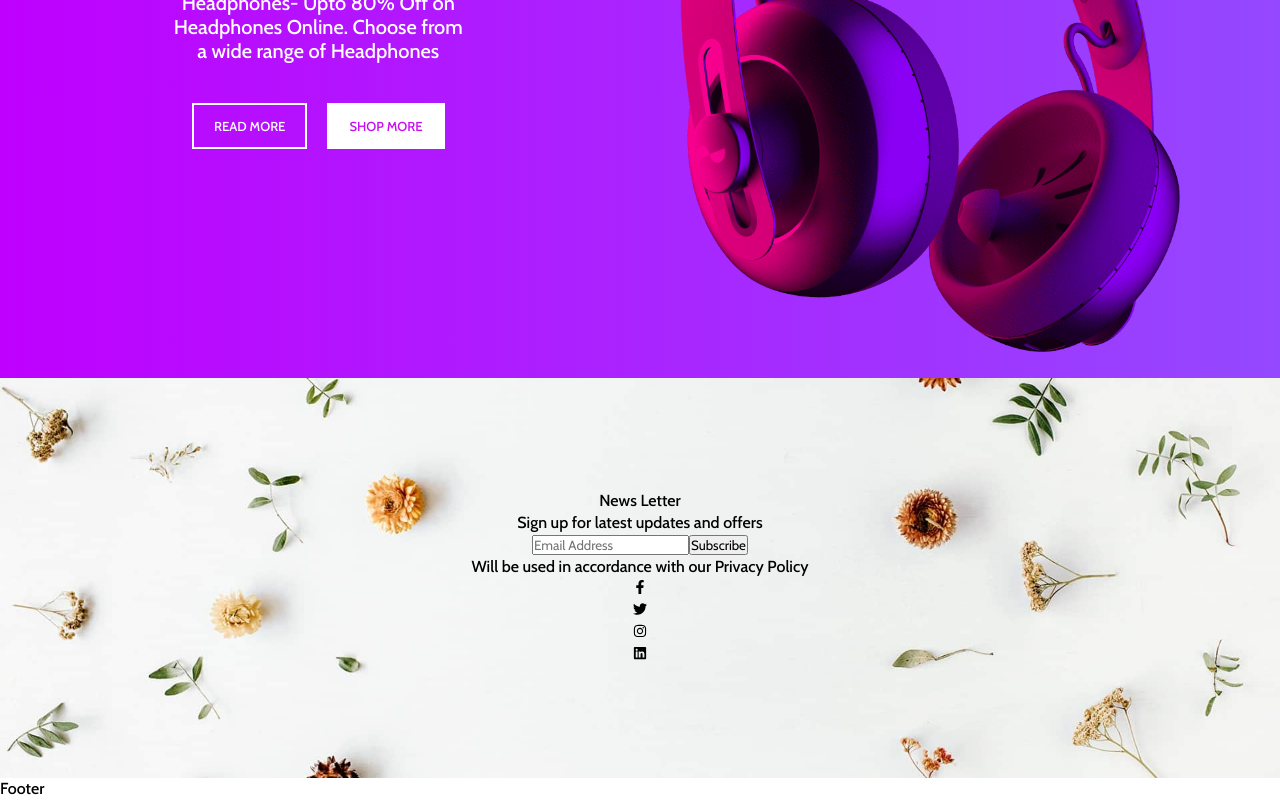
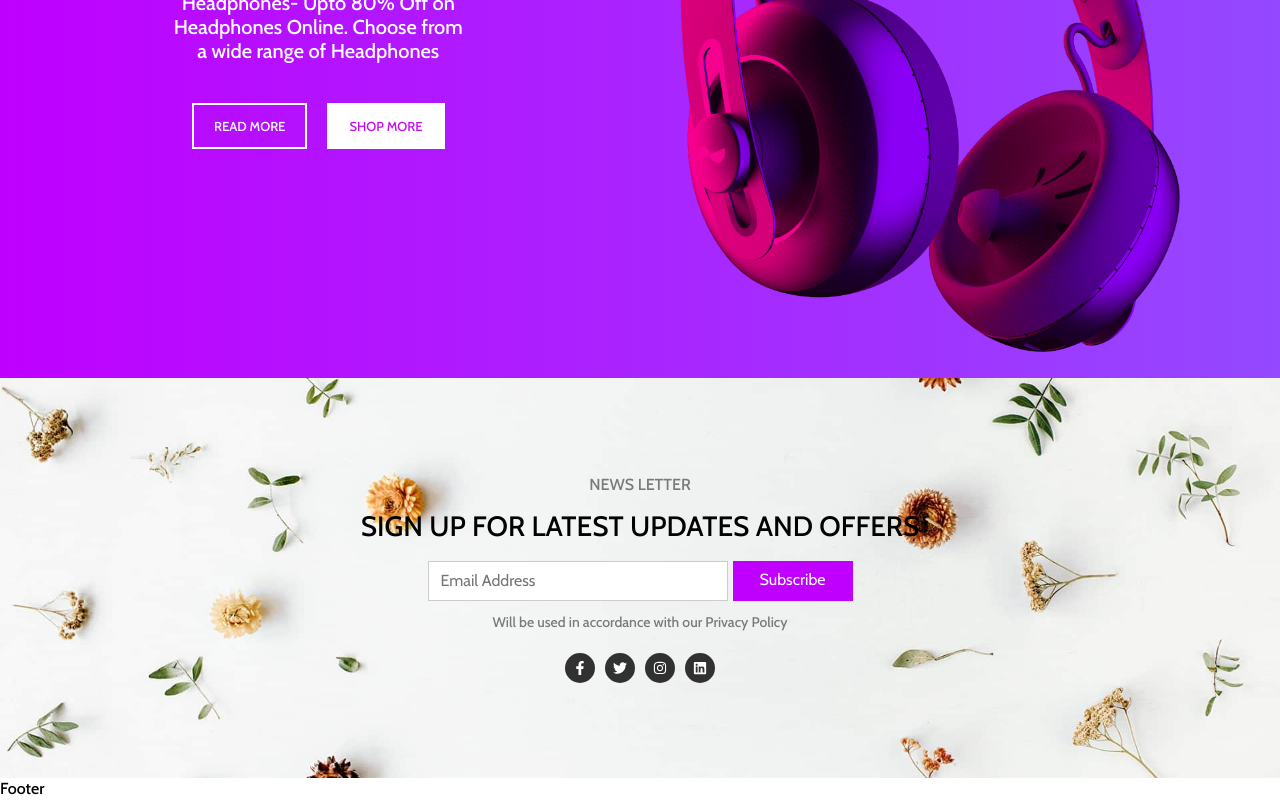
Before and after one commit to NITINKUMAWAT0/E-ShOpp, a React (Create React App) app: page / in a window 1280 px wide. Shown: the part 423-1223 px from the top of the page. Built offline with nearby package versions, Linux system fonts and the light colour scheme.

Commit message:
newsLetter section completed!!

```diff
--- a/src/components/Footer/Newsletter/Newsletter.scss
+++ b/src/components/Footer/Newsletter/Newsletter.scss
@@ -1,5 +1,6 @@
 @import "../../../css-config/mixins.scss";
-.newsLetter-section{
+
+.newsLetter-section {
     width: 100%;
     height: 400px;
     display: flex;
@@ -7,8 +8,9 @@
     background: #f9f9f9 url("../../../assets/newsletter-bg.jpeg");
     background-position: center;
     background-repeat: no-repeat;
-    background-size:cover;
-    .newsLetter-content{
+    background-size: cover;
+
+    .newsLetter-content {
         width: fit-content;
         display: flex;
         flex-direction: column;
@@ -16,4 +18,81 @@
         margin: 0 auto;
         text-align: center;
     }
+
+    .small-text {
+        margin-bottom: 15px;
+        text-transform: uppercase;
+        color: rgba(0, 0, 0, 0.5);
+    }
+
+    .big-text {
+        margin-bottom: 20px;
+        font-size: 22px;
+        line-height: 30px;
+        font-weight: 500;
+        text-transform: uppercase;
+        padding: 0 30px;
+
+        @include md {
+            font-size: 28px;
+        }
+    }
+
+    .form {
+        display: flex;
+        gap: 5px;
+        margin-bottom: 10px;
+
+        input {
+            width: 200px;
+            height: 40px;
+            border-radius: 0;
+            border: 1px solid rgba(0, 0, 0, 0.2);
+            padding: 0 12px;
+            font-size: 16px;
+            outline: 0;
+
+            @include md {
+                width: 300px;
+            }
+        }
+
+        button {
+            outline: 0;
+            border: 0;
+            height: 40px;
+            width: 100px;
+            display: flex;
+            align-items: center;
+            justify-content: center;
+            cursor: pointer;
+            font-size: 16px;
+            color: white;
+            background-color: #bf00ff;
+            border-bottom:3px solid #bf00ff;
+            @include md{
+                width: 120px;
+            }
+
+        }
+    }
+    .text{
+        margin-bottom: 20px;
+        font-size: 14px;
+        color: rgba(0,0,0,0.5);
+    }
+    .social-icons{
+        display: flex;
+        gap: 10px;
+        .icon{
+            width: 30px;
+            height: 30px;
+            background-color: rgba(0,0,0,0.8);
+            border-radius: 50%;
+            color: white;
+            display: flex;
+            justify-content: center;
+            align-items: center;
+        }
+    }
 }
```
